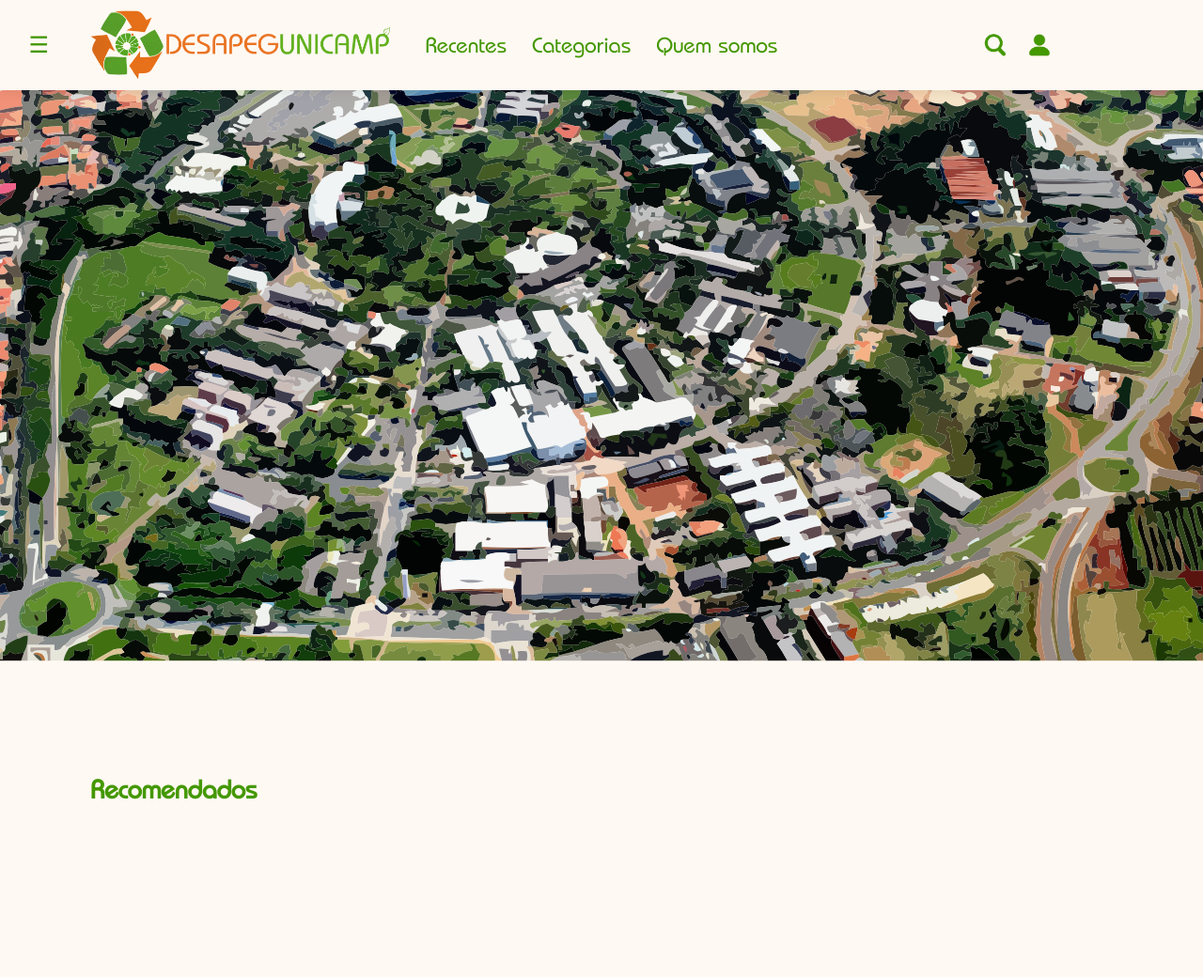
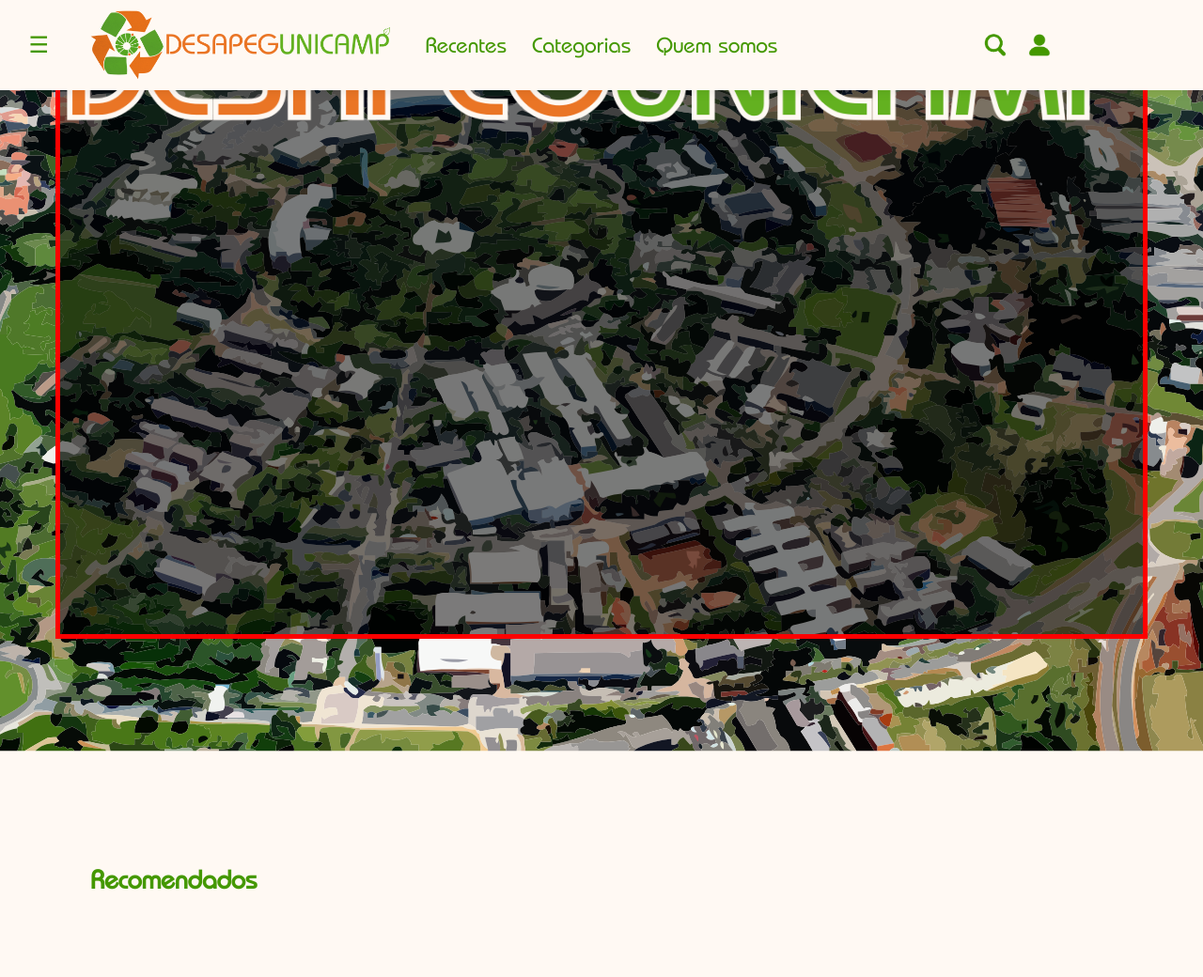
Before and after one commit to daniel-sfranco/economia-circular, a Python web app: template flask/templates/index.html in a window 1280 px wide. Shown: the top 1040 px of the page at 94% size. Run offline with Jinja, Linux system fonts and the light colour scheme; the template is opened without the code that fills it, so the values that code supplies are empty.

Commit message:
imagem da logo na div da hero image dando problema

```diff
--- a/flask/static/style.css
+++ b/flask/static/style.css
@@ -150,23 +150,30 @@ header h1 {
     cursor: pointer;
 }
 
-.hero {
-    width: 100%;
-    height: calc(100vh - 6rem);
-    flex-shrink: 0;
-    margin-top: 6rem;
-    max-height: none;
-    min-height: 300px;
-    display: block;
-    object-fit: cover;
-    object-position: center top;
-}
-
-#test {
-    height: calc(100vh - 6rem);
+#hero {
+    position: relative;
+    height: 100vh;
     background-image: url(assets/unicamp.svg);
     background-size: cover;
     background-position: center;
+}
+
+.hero-text {
+    position: absolute;
+    bottom: 15vh;
+    left: 50%;
+    transform: translateX(-50%);
+
+    height: auto;
+    width: auto;
+    max-width: 90vw;
+    z-index: 10;
+
+    /*FUNDO PRA VER SE A IMAGEM TA SENDO PLOTDA NA TELA*/
+    border: 5px solid red;
+    min-width: 200px;
+    min-height: 100px;
+    background-color: rgba(0,0,0,0.5);
 }
 
 .sidebar {
--- a/flask/templates/index.html
+++ b/flask/templates/index.html
@@ -1,8 +1,8 @@
 {% extends "base.html" %}
 
 {% block hero %}
-    <div id="test">
-        <h1 class = "hero-text">DESAPEGUNICAMP</h1>
+    <div id="hero">
+        <img class="hero-text" src="{{ url_for('static', filename='assets/logo_text.png') }}" alt="Logo DesapegUnicamp">
     </div>
 {% endblock %}
 
```
Also changed, not shown: flask/static/assets/logo_text.png (added).
